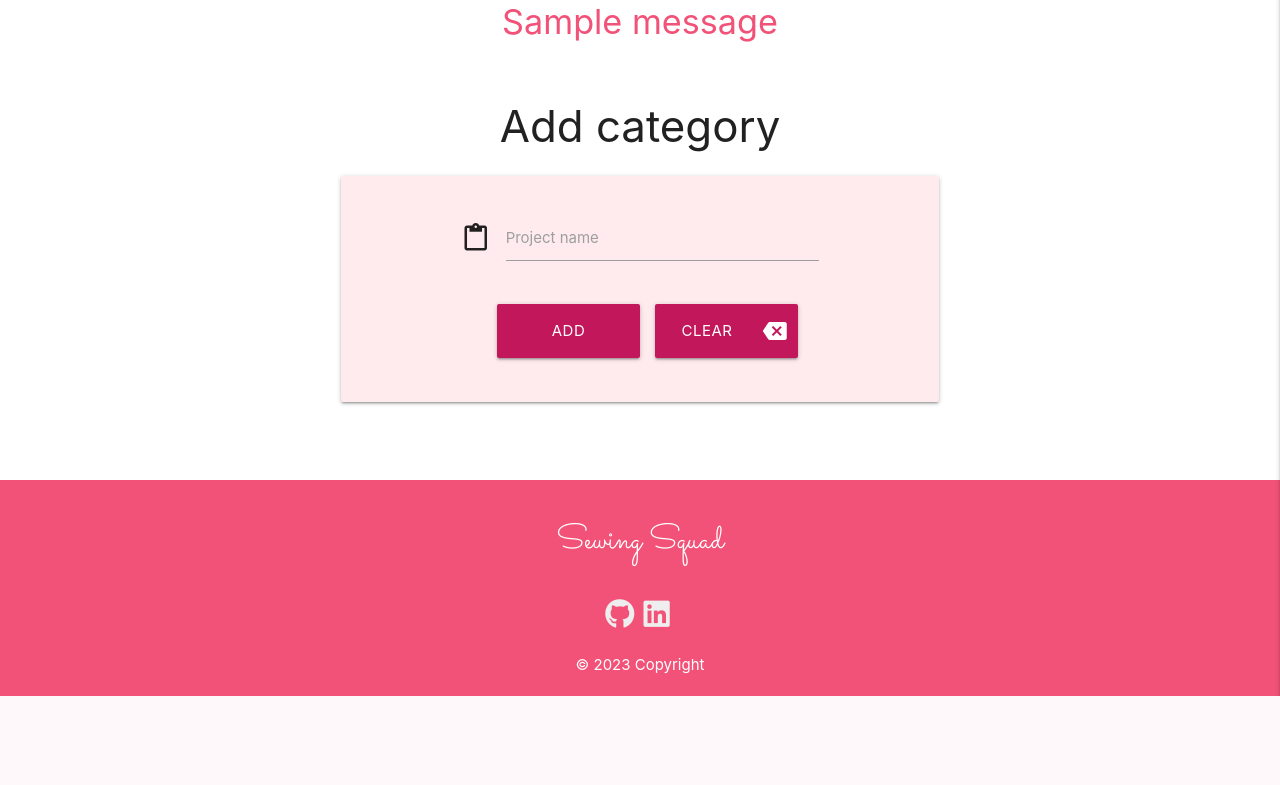
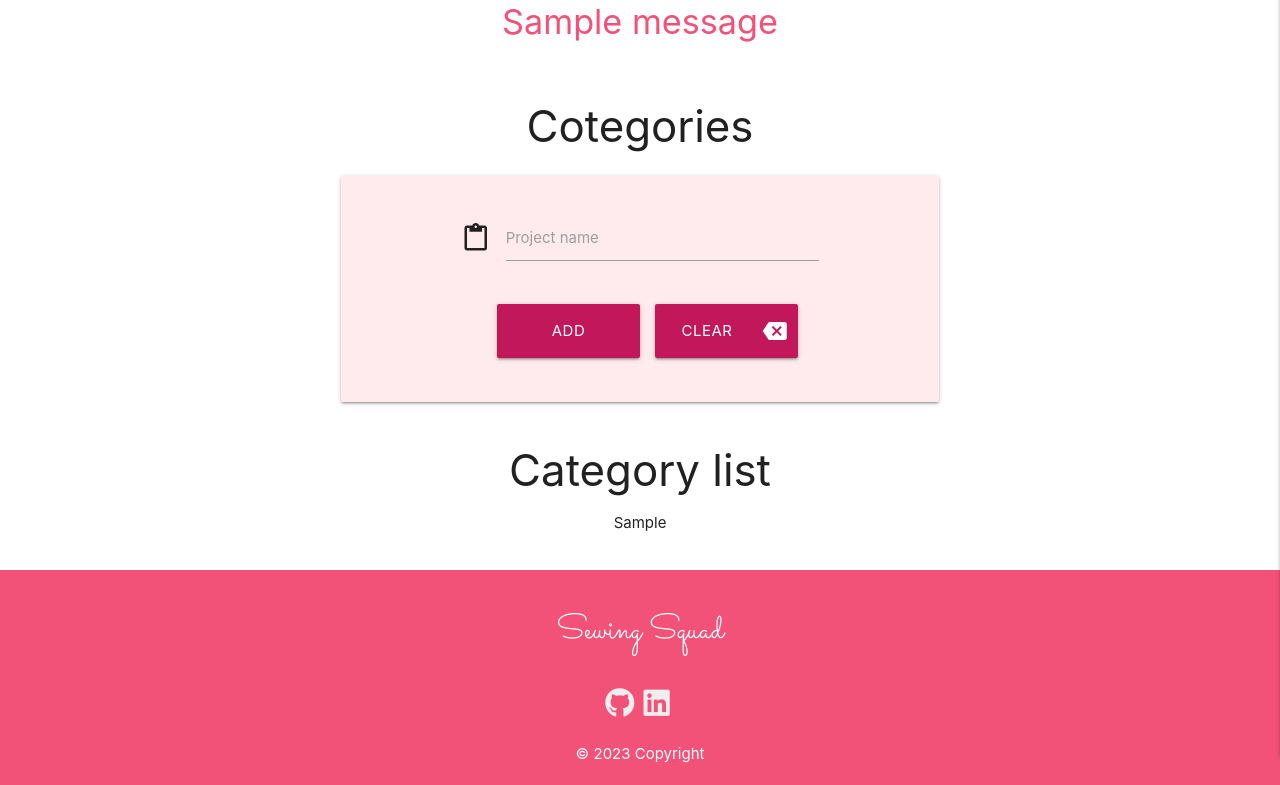
Before and after one commit to vero-nika-2828/sewing-squad-gitpod, a Flask app: page /categories in a window 1280 px wide. Shown: the part 104-889 px from the top of the page. Before the commit the page ends 800 px from the top, so only its background shows below. Run offline with Flask 2, Linux system fonts and the light colour scheme; tables that the repository leaves empty hold one stand-in row (values such as "Sample post"); one stand-in notice (Sample message) is shown; some libraries are stand-ins or nearby versions; some web fonts are replaced.

Commit message:
Add category list in categories.html

```diff
--- a/sewingsquad/templates/categories.html
+++ b/sewingsquad/templates/categories.html
@@ -1,5 +1,5 @@
 {% extends "base.html" %}
-{% block header %} Add category {% endblock %}
+{% block header %} Cotegories {% endblock %}
 {% block content %}
 <div class="row">
     <!--Form to add project-->
@@ -32,4 +32,13 @@
         </div>
     </form>
 </div>
+
+<div class="row center-align">
+    <h3>Category list</h3>
+    <ul>
+        {% for category in categories %}
+            <li>{{category}}</li>
+        {% endfor %}
+    </ul>
+</div>
 {% endblock %}
```
